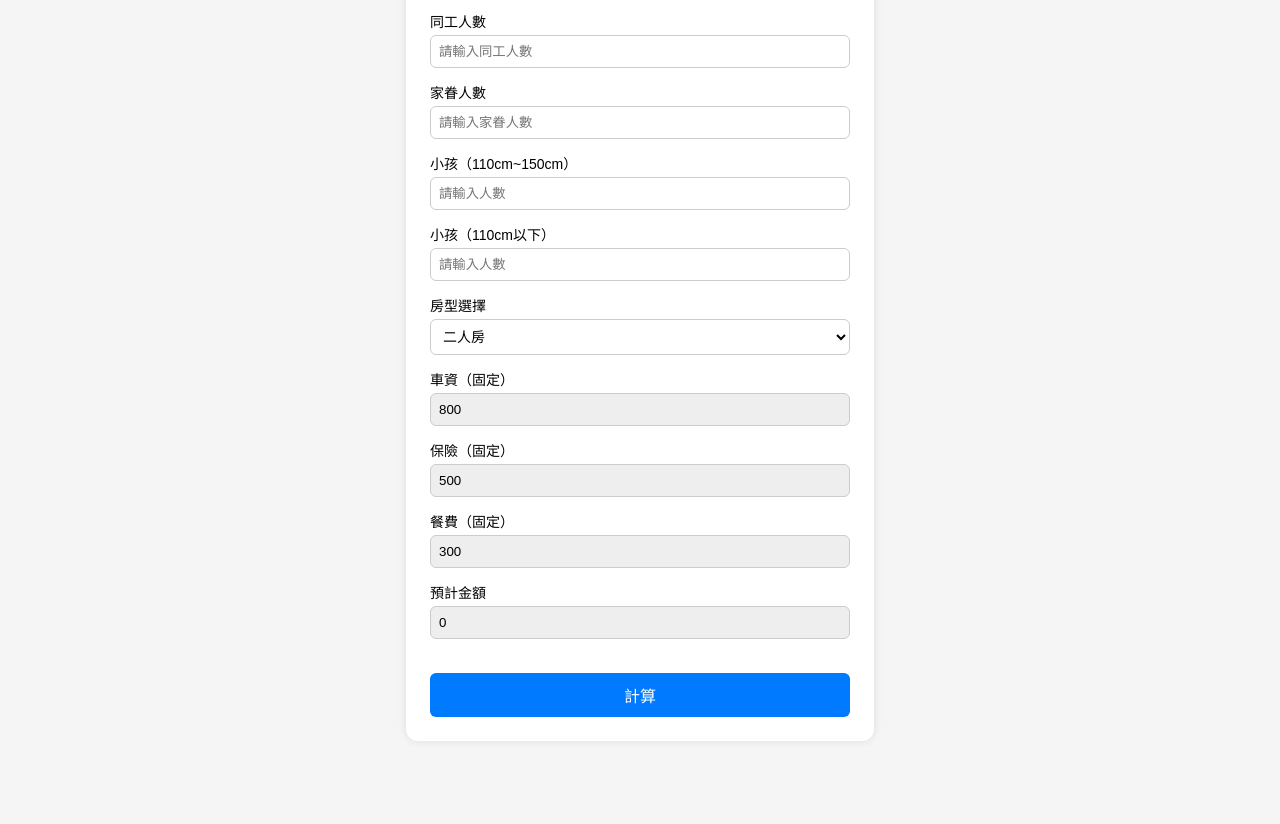
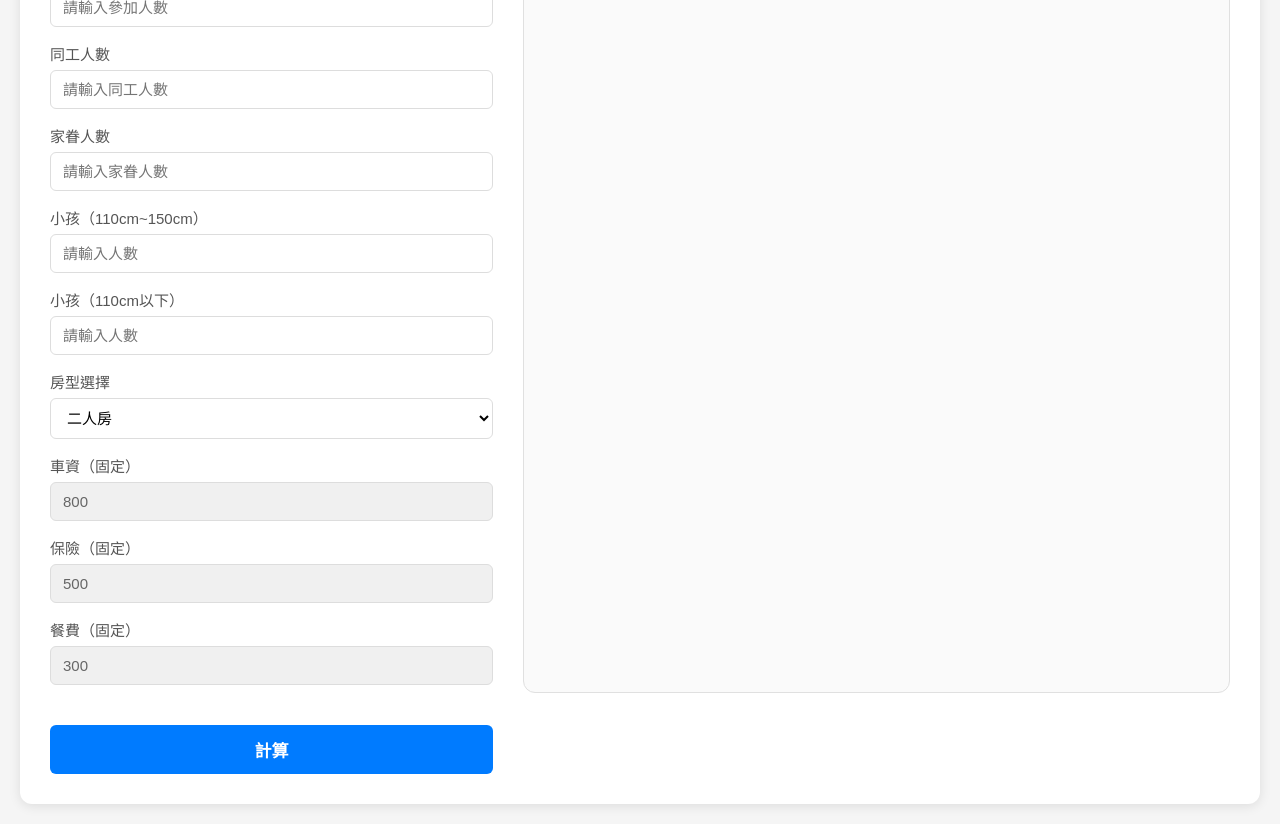
Before and after one commit to gordonpon/Guanziling2026, a plain HTML site: page index.html in a window 1280 px wide. Shown: the part 157-981 px from the top of the page. Before the commit the page ends 926 px from the top, so only its background shows below. Drawn offline with Linux system fonts and the light colour scheme.

Commit message:
feat: update

```diff
--- a/index.html
+++ b/index.html
@@ -3,87 +3,19 @@
 <head>
     <meta charset="UTF-8">
     <meta name="viewport" content="width=device-width, initial-scale=1.0">
+    <link rel="stylesheet" href="style.css">
+    <script src="main.js"></script>
     <title>出遊費用計算</title>
 
-    <style>
-        body {
-            font-family: sans-serif;
-            background-color: #f5f5f5;
-            padding: 20px;
-            display: flex;
-            justify-content: center;
-        }
 
-        .card {
-            background: #ffffff;
-            padding: 24px;
-            border-radius: 12px;
-            width: 100%;
-            max-width: 420px;
-            box-shadow: 0 0 8px rgba(0,0,0,0.1);
-        }
-
-        .title {
-            font-size: 20px;
-            font-weight: bold;
-            margin-bottom: 16px;
-        }
-
-        .form-group {
-            margin-bottom: 14px;
-            display: flex;
-            flex-direction: column;
-        }
-
-        .label {
-            margin-bottom: 4px;
-            font-size: 14px;
-        }
-
-        input[type="number"] {
-            padding: 8px;
-            border-radius: 6px;
-            border: 1px solid #ccc;
-        }
-
-        select {
-            padding: 8px;
-            border-radius: 6px;
-            border: 1px solid #ccc;
-            background-color: #fff;
-            font-size: 14px;
-        }
-
-        input[readonly] {
-            background-color: #eee;
-            cursor: not-allowed;
-        }
-
-        .btn {
-            margin-top: 20px;
-            width: 100%;
-            padding: 10px;
-            background-color: #007bff;
-            color: white;
-            border: none;
-            border-radius: 6px;
-            font-size: 16px;
-        }
-
-        .result {
-            margin-top: 20px;
-            padding: 12px;
-            background-color: #f0f8ff;
-            border-radius: 6px;
-            font-size: 18px;
-            font-weight: bold;
-        }
-    </style>
 </head>
 
 <body>
 
+    <div class="container">
         <div class="card">
+            <!-- 左側：表單區塊 -->
+            <div class="form-section">
                 <div class="title">出遊費用計算</div>
 
                 <!-- 欄位 1 -->
@@ -144,50 +76,18 @@
                     <input id="feeFood" type="number" value="300" readonly>
                 </div>
 
-        <div class="form-group">
-            <label class="label">預計金額</label>
-            <input id="expectedAmount" type="number" value="0" readonly>
+
+                <button class="btn" onclick="calc()">計算</button>
             </div>
 
-        <button class="btn" onclick="calc()">計算</button>
-
+            <!-- 右側：明細區塊 -->
+            <div class="detail-section">
+                <div class="detail-title">費用明細</div>
+                <ul id="detailList" class="detail-list"></ul>
                 <div id="result" class="result" style="display:none;"></div>
-
             </div>
-
-    <script>
-    function calc() {
-        const totalPeople = Number(document.getElementById("totalPeople").value);
-        const employees = Number(document.getElementById("employees").value);
-        const familyMembers = Number(document.getElementById("familyMembers").value);
-        const children110to150 = Number(document.getElementById("children110to150").value);
-        const childrenUnder110 = Number(document.getElementById("childrenUnder110").value);
-
-        const feeBus = Number(document.getElementById("feeBus").value);
-        const feeIns = Number(document.getElementById("feeIns").value);
-        const feeFood = Number(document.getElementById("feeFood").value);
-
-        // 基礎驗證
-        if (totalPeople <= 0) {
-            alert("人數不可為 0");
-            return;
-        }
-
-        // ★★★ 新增的驗證：欄位 2 + 3 + 4 必須等於欄位 1 ★★★
-        if ((employees + familyMembers + children110to150 + childrenUnder110) !== totalPeople) {
-            alert("同工 + 家眷 + 小孩人數總和必須等於參加人數");
-            return;
-        }
-
-        totalPeople = employees + familyMembers + children110to150 + childrenUnder110;
-        const total = totalPeople * (feeBus + feeIns + feeFood);
-
-        document.getElementById("result").style.display = "block";
-        document.getElementById("result").innerText =
-            `總金額：${total.toLocaleString()} 元`;
-    }
-</script>
-
+        </div>
+    </div>
 
 </body>
 </html>
```
Lines whose indentation alone changed are shown as unchanged.
